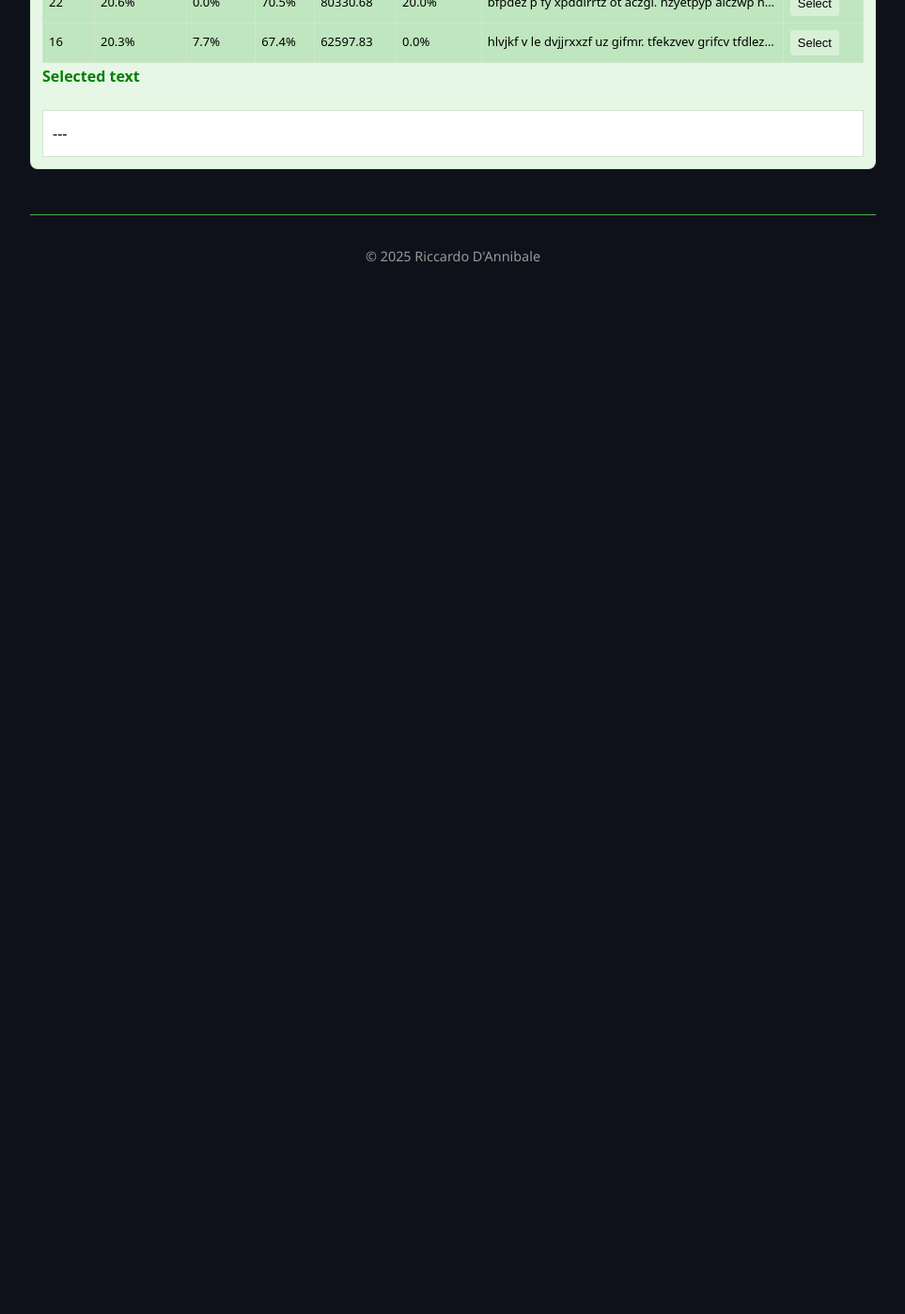
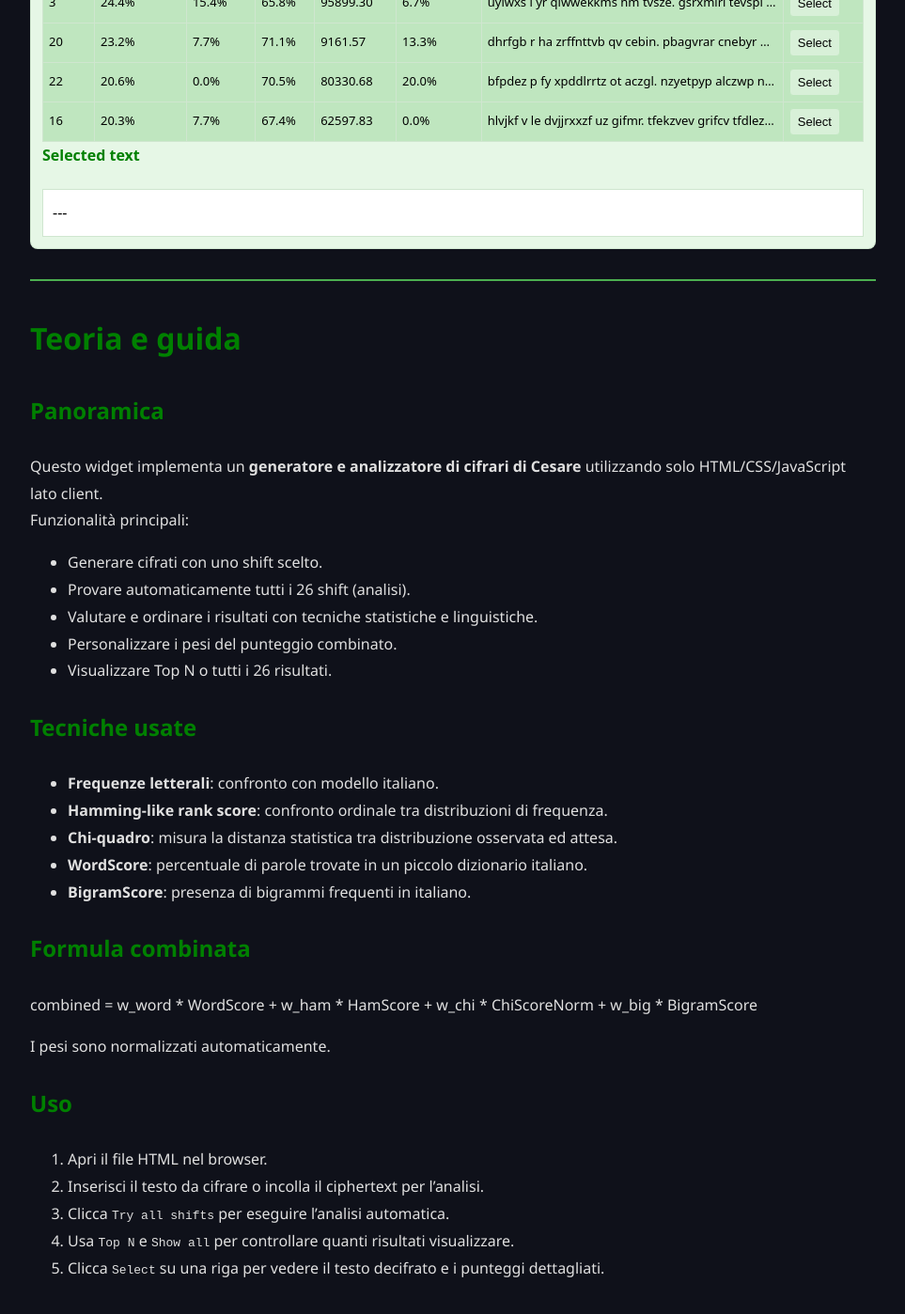
Before and after one commit to ricky2905/ricky2905.github.io, a Jekyll site: the page built from HOMEWORK/homework2/index.md, in a window 1280 px wide and 1400 px high, scrolled down 1137 px. Shown: the whole window at 94% size, without its empty margins (158-1121 px from the left). Built offline with Jekyll 4.4.1, drawn with Linux system fonts in a browser that asks for light colours; our own code applies the rules of GitHub Pages for plain Markdown files; before the commit the page ends 1469 px from its top, so only the background shows below that.

Commit message:
Update index.md

```diff
--- a/HOMEWORK/homework2/index.md
+++ b/HOMEWORK/homework2/index.md
@@ -4,11 +4,11 @@
 
 ---
 
+## Widget interattivo
+
 <div id="cesare-widget" role="region" aria-label="Cesare widget">
   <h3>Cesare: generate cipher → analyze</h3>
-  <div class="small">
-    Enter plaintext below, choose the shift, and click <strong>Generate</strong>. You can also use <strong>Generate and Analyze</strong> to immediately generate and analyze the cipher.
-  </div>
+  <div class="small">Enter plaintext below, choose the shift, and click <strong>Generate</strong>. You can also use <strong>Generate and Analyze</strong> to immediately generate and analyze the cipher.</div>
 
   <div class="generator" aria-label="Caesar generator">
     <div class="small"><strong>Generator</strong></div>
@@ -83,7 +82,7 @@
 </style>
 
 <script>
-// Widget JS — funziona direttamente in Markdown
+// Cesare widget JS (completo)
 (function(){
   const el=id=>document.getElementById(id);
   const textareaCipher=el('cipher');
@@ -95,7 +94,7 @@
   const ACC_MAP={'à':'a','á':'a','â':'a','ä':'a','ã':'a','å':'a','è':'e','é':'e','ê':'e','ë':'e','ì':'i','í':'i','î':'i','ï':'i','ò':'o','ó':'o','ô':'o','ö':'o','õ':'o','ù':'u','ú':'u','û':'u','ü':'u','ý':'y','ÿ':'y','ç':'c','ñ':'n'};
 
   function mapAccents(s){return s.split('').map(ch=>ACC_MAP[ch]||ACC_MAP[ch?.toLowerCase()]?.toUpperCase?.()||ch).join('');}
-  function caesarShift(text, shift, opts={ignoreCase:true,mapAcc:false}){if(opts.mapAcc) text=mapAccents(text);const out=[];for(let i=0;i<text.length;i++){const ch=text[i];if(/[A-Za-z]/.test(ch)){if(opts.ignoreCase){const lower=ch.toLowerCase();const code=(lower.charCodeAt(0)-97+shift)%26;out.push(String.fromCharCode(97+code));}else{const base=(ch===ch.toUpperCase())?65:97;const code=(ch.charCodeAt(0)-base+shift)%26;out.push(String.fromCharCode(base+code));}}else{out.push(ch);}}return out.join('');}
+  function caesarShift(text, shift, opts={ignoreCase:true,mapAcc:false}){if(opts.mapAcc) text=mapAccents(text);const out=[];for(let i=0;i<text.length;i++){const ch=text[i];if(/[A-Za-z]/.test(ch)){const base=(ch===ch.toUpperCase())?65:97;if(opts.ignoreCase){const lower=ch.toLowerCase();const code=(lower.charCodeAt(0)-97+shift)%26;out.push(String.fromCharCode(97+code));}else{const code=(ch.charCodeAt(0)-base+shift)%26;out.push(String.fromCharCode(base+code));}}else{out.push(ch);}}return out.join('');}
   function letterFrequencies(text){const counts={};let total=0;for(const ch of text.toUpperCase()){if(ch>='A'&&ch<='Z'){counts[ch]=(counts[ch]||0)+1;total++;}}const freqs={};for(let c=65;c<=90;c++){const ch=String.fromCharCode(c);freqs[ch]=(counts[ch]||0)/(total||1)*100;}return {freqs,counts,total};}
   function chiSquared(obsFreq){let chi=0;for(const L in italianFreq){const expected=italianFreq[L];const observed=obsFreq[L]||0;const diff=observed-expected;chi+=(diff*diff)/(expected||0.0001);}return chi;}
   function hamScoreFromFreqs(obsFreq){const obsSorted=Object.keys(obsFreq).sort((a,b)=>obsFreq[b]-obsFreq[a]);const expSorted=Object.keys(italianFreq).sort((a,b)=>italianFreq[b]-italianFreq[a]);const rankObs={};obsSorted.forEach((ch,i)=>rankObs[ch]=i);const rankExp={};expSorted.forEach((ch,i)=>rankExp[ch]=i);let sumAbs=0;for(const ch in rankObs){sumAbs+=Math.abs(rankObs[ch]-rankExp[ch]);}return Math.max(0,Math.min(1,1-sumAbs/(26*25))); }
@@ -106,22 +105,48 @@
   const tbody=document.querySelector('#results tbody');const topNInput=el('topN');const toggleExpandBtn=el('toggleExpand');let lastResults=[];let expanded=false;
 
   function renderResults(results,sortKey='combined'){const rows=[...results].sort((a,b)=>sortKey==='ham'?b.ham-a.ham:sortKey==='chi'?b.chiNorm-a.chiNorm:b.combined-a.combined);lastResults=rows;const topN=Math.max(1,Math.min(26,parseInt(topNInput.value)||5));tbody.innerHTML='';const toShow=expanded?rows:rows.slice(0,topN);toShow.forEach((r,idx)=>{const tr=document.createElement('tr');if(idx<topN&&!expanded) tr.classList.add('top');tr.innerHTML=`<td>${r.shift}</td><td>${(r.combined*100).toFixed(1)}%</td><td>${(r.word*100).toFixed(1)}%</td><td>${(r.ham*100).toFixed(1)}%</td><td>${r.chi.toFixed(2)}</td><td>${(r.big*100).toFixed(1)}%</td><td style="max-width:240px;white-space:nowrap;overflow:hidden;text-overflow:ellipsis">${escapeHtml(r.decrypt)}</td><td><button class="small selectBtn" data-shift="${r.shift}">Select</button></td>`;tbody.appendChild(tr);});tbody.querySelectorAll('.selectBtn').forEach(btn=>{btn.addEventListener('click',()=>{const shift=parseInt(btn.dataset.shift,10);const sel=rows.find(x=>x.shift===shift);if(sel) showChosen(sel);});});}
-
   function showChosen(result){el('chosen').textContent=`Shift: ${result.shift}\nCombined: ${(result.combined*100).toFixed(2)}%\nWord match: ${(result.word*100).toFixed(1)}%\nHamming score: ${(result.ham*100).toFixed(1)}%\nChi²: ${result.chi.toFixed(2)} (chiNorm:${result.chiNorm.toFixed(4)})\nBigram: ${(result.big*100).toFixed(1)}%\n\n${result.decrypt}`;}
   function escapeHtml(s){return s.replace(/&/g,'&amp;').replace(/</g,'&lt;').replace(/>/g,'&gt;');}
-
   function runAnalysis(){const cipher=textareaCipher.value||'';const opts={mapAcc:el('mapAccents').checked,ignoreCase:el('ignoreCase').checked};const w_word=parseFloat(el('w_word').value)||0;const w_ham=parseFloat(el('w_ham').value)||0;const w_chi=parseFloat(el('w_chi').value)||0;const w_big=parseFloat(el('w_big').value)||0;const sumW=w_word+w_ham+w_chi+w_big;const weights=sumW?{w_word:w_word/sumW,w_ham:w_ham/sumW,w_chi:w_chi/sumW,w_big:w_big/sumW}:{w_word:0.4,w_ham:0.3,w_chi:0.15,w_big:0.15};const results=[];for(let s=0;s<26;s++){const r=analyzeShift(cipher,s,opts);r.combined=weights.w_word*r.word+weights.w_ham*r.ham+weights.w_chi*r.chiNorm+weights.w_big*r.big;results.push(r);}renderResults(results,'combined');el('summary').textContent=`Analyzed ${results.length} shifts — showing Top ${topNInput.value}. Weights (normalized): word ${weights.w_word.toFixed(2)}, ham ${weights.w_ham.toFixed(2)}, chi ${weights.w_chi.toFixed(2)}, bigram ${weights.w_big.toFixed(2)}.`;}
-
-  el('run').addEventListener('click',runAnalysis);
-  el('sortHam').addEventListener('click',()=>renderResults(lastResults,'ham'));
-  el('sortChi').addEventListener('click',()=>renderResults(lastResults,'chi'));
-  el('sortComb').addEventListener('click',()=>renderResults(lastResults,'combined'));
+  el('run').addEventListener('click',runAnalysis);el('sortHam').addEventListener('click',()=>renderResults(lastResults,'ham'));el('sortChi').addEventListener('click',()=>renderResults(lastResults,'chi'));el('sortComb').addEventListener('click',()=>renderResults(lastResults,'combined'));
   toggleExpandBtn.addEventListener('click',()=>{expanded=!expanded;toggleExpandBtn.textContent=expanded?'Show top':'Show all';toggleExpandBtn.setAttribute('aria-pressed',expanded?'true':'false');renderResults(lastResults,'combined');});
-
   el('genBtn').addEventListener('click',()=>{const shift=parseInt(el('genShift').value||0,10)%26;const opts={mapAcc:el('genMapAcc').checked,ignoreCase:true};textareaGenerated.value=caesarShift(plaintextEl.value||'',shift,opts);});
   el('genAnalyzeBtn').addEventListener('click',()=>{const shift=parseInt(el('genShift').value||0,10)%26;const opts={mapAcc:el('genMapAcc').checked,ignoreCase:true};const gen=caesarShift(plaintextEl.value||'',shift,opts);textareaGenerated.value=gen;textareaCipher.value=gen;runAnalysis();});
   el('copyCipher').addEventListener('click',()=>{const t=textareaGenerated.value||'';if(!t) return;textareaCipher.value=t;navigator.clipboard?.writeText(t).catch(()=>{});});
-
   runAnalysis();
 })();
 </script>
+
+---
+
+## Teoria e guida
+
+### Panoramica
+Questo widget implementa un **generatore e analizzatore di cifrari di Cesare** utilizzando solo HTML/CSS/JavaScript lato client.
+Funzionalità principali:
+- Generare cifrati con uno shift scelto.
+- Provare automaticamente tutti i 26 shift (analisi).
+- Valutare e ordinare i risultati con tecniche statistiche e linguistiche.
+- Personalizzare i pesi del punteggio combinato.
+- Visualizzare Top N o tutti i 26 risultati.
+
+### Tecniche usate
+- **Frequenze letterali**: confronto con modello italiano.
+- **Hamming-like rank score**: confronto ordinale tra distribuzioni di frequenza.
+- **Chi-quadro**: misura la distanza statistica tra distribuzione osservata ed attesa.
+- **WordScore**: percentuale di parole trovate in un piccolo dizionario italiano.
+- **BigramScore**: presenza di bigrammi frequenti in italiano.
+
+### Formula combinata
+
+combined = w_word * WordScore + w_ham * HamScore + w_chi * ChiScoreNorm + w_big * BigramScore
+
+
+I pesi sono normalizzati automaticamente.
+
+### Uso
+1. Apri il file HTML nel browser.
+2. Inserisci il testo da cifrare o incolla il ciphertext per l'analisi.
+3. Clicca `Try all shifts` per eseguire l'analisi automatica.
+4. Usa `Top N` e `Show all` per controllare quanti risultati visualizzare.
+5. Clicca `Select` su una riga per vedere il testo decifrato e i punteggi dettagliati.
```
Also changed, not shown: other parts of HOMEWORK/homework2/index.md (+0 -1 lines).
